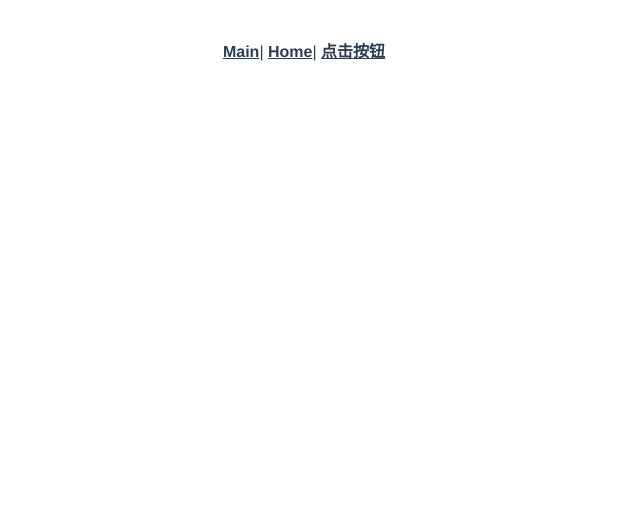
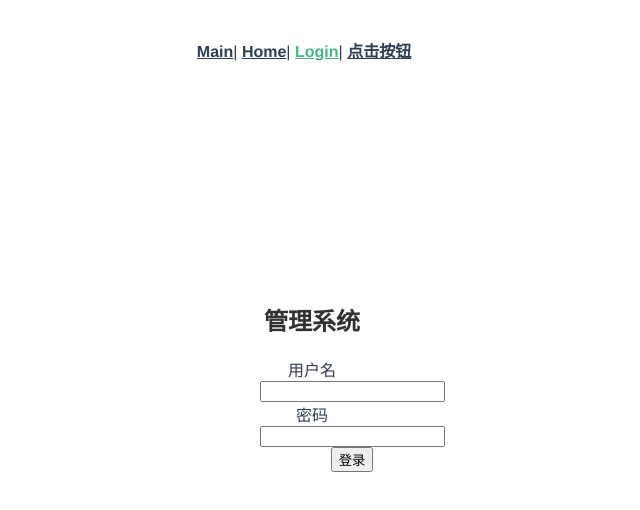
Before and after one commit to afterchj/smart-web, a Vue app: page /login in a window 1280 px wide. Shown: the top 510 px of the page, without its empty margins (336-976 px from the left). Built offline with nearby package versions, Linux system fonts and the light colour scheme.

Commit message:
axios学习

```diff
--- a/package.json
+++ b/package.json
@@ -10,6 +10,7 @@
   "dependencies": {
     "axios": "^0.21.1",
     "core-js": "^3.6.5",
+    "element-ui": "^2.15.1",
     "qs.js": "^0.1.12",
     "vue": "^2.6.11",
     "vue-axios": "^3.2.4",
--- a/src/App.vue
+++ b/src/App.vue
@@ -3,7 +3,7 @@
     <div id="nav">
       <router-link to="/Main">Main</router-link>|
       <router-link to="/home">Home</router-link>|
-      <!-- <router-link to="/about?id=1">About</router-link> -->
+      <router-link to="/login">Login</router-link>|
       <router-link :to="{ name: 'About', query: { id: this.resData.id } }"
         >点击按钮</router-link
       >
--- a/src/router/index.js
+++ b/src/router/index.js
@@ -1,6 +1,8 @@
 import Vue from 'vue'
 import VueRouter from 'vue-router'
 import Home from '../views/Home.vue'
+import Login from '../views/Login.vue'
+import List from '../views/List.vue'
 
 Vue.use(VueRouter)
 
@@ -14,6 +16,16 @@ const routes = [
     path: '/home',
     name: 'Home',
     component: Home
+  },
+  {
+    path: '/list',
+    name: 'List',
+    component: List
+  },
+  {
+    path: '/login',
+    name: 'Login',
+    component: Login
   },
   {
     path: '/about',
--- a/src/uitls/http.js
+++ b/src/uitls/https.js
@@ -5,7 +5,7 @@ import axios from 'axios';
 const httpService = axios.create({
     // url前缀-'https://some-domain.com/api/'
     // baseURL: process.env.BASE_API, // 需自定义
-    baseURL:"http://localhost:8082/",
+    baseURL:"http://172.24.230.36:7000/",
     // 请求超时时间
     timeout: 3000 // 需自定义
 });
@@ -32,10 +32,10 @@ httpService.interceptors.response.use(
         // 统一处理状态
         const res = response.data;
         console.log("response:",res);
-        if (res.status != 200) { // 需自定义
+        if (res.code != 200) { // 需自定义
             // 返回异常
             return Promise.reject({
-                status: res.status,
+                code: res.code,
                 message: res.message
             });
         } else {
@@ -45,7 +45,7 @@ httpService.interceptors.response.use(
     // 处理处理
     error => {
          if (error && error.response) {
-            switch (error.response.status) {
+            switch (error.response.code) {
                 case 400:
                     error.message = '错误请求';
                     break;
@@ -83,7 +83,7 @@ httpService.interceptors.response.use(
                     error.message = 'http版本不支持该请求';
                     break;
                 default:
-                    error.message = `未知错误${error.response.status}`;
+                    error.message = `未知错误${error.response.code}`;
             }
         } else {
             error.message = "连接到服务器失败";
--- a/src/views/Home.vue
+++ b/src/views/Home.vue
@@ -12,7 +12,7 @@
 
 <script>
 // 引入工具类-目录自定义
-import http from "@/uitls/http";
+import http from "@/uitls/https";
 
 // 使用
 const params = { userId: 123, token: "mes-token" }; // 参数
@@ -30,7 +30,7 @@ export default {
   },
   created() {
     console.log("request...");
-    http.post("/rpc/account", params);
+    http.post("/backmall/department/list", params);
 
     // this.$axios({
     //   method: "post",
--- /dev/null
+++ b/src/views/List.vue
@@ -0,0 +1,56 @@
+<template>
+  <div class="my-table">
+    <h1>部门信息</h1>
+    <table>
+      <thead>
+        <td>id</td>
+        <td>depName</td>
+        <td>createTime</td>
+        <td>操作</td>
+      </thead>
+      <tbody>
+        <tr v-for="dep in data" :key="dep.index">
+          <td v-text="dep.id"></td>
+          <td v-text="dep.name"></td>
+          <td v-text="dep.createTime"></td>
+          <td>查看</td>
+        </tr>
+        <!-- <td>{{ id }}</td>
+        <td>{{ name }}</td>
+        <td>{{ createTime }}</td>
+        <td>查看</td> -->
+      </tbody>
+    </table>
+  </div>
+</template>
+
+<script>
+// 引入工具类-目录自定义
+import http from "@/uitls/https";
+export default {
+  data() {
+    return {
+      code: "",
+      msg: "",
+      data: [],
+    };
+  },
+  created() {
+    http.get("/backmall/department/list").then((res) => {
+      this.data = res.data;
+      console.log("response...", this.data);
+    });
+  },
+};
+</script>
+
+<style scoped>
+div {
+  margin: 0 auto;
+}
+table{
+    margin: 0 auto;
+    width: 60%;
+    text-align: left;
+}
+</style>
--- /dev/null
+++ b/src/views/Login.vue
@@ -0,0 +1,63 @@
+<template>
+  <div class="login-container">
+    <el-form ref="form" :model="form" label-width="80px" class="login-form">
+      <h2 class="login-title">管理系统</h2>
+      <el-form-item label="用户名">
+        <el-input v-model="form.name"></el-input>
+      </el-form-item>
+      <el-form-item label="密码">
+        <el-input v-model="form.password"></el-input>
+      </el-form-item>
+
+      <el-form-item>
+        <el-button type="primary" @click="onSubmit">登录</el-button>
+      </el-form-item>
+    </el-form>
+  </div>
+</template>
+<script>
+import Vue from "vue";
+import ElementUI from "element-ui"; //element-ui的全部组件
+// import "element-ui/lib/theme-chalk/index.css"; //element-ui的css
+Vue.use(ElementUI); //
+export default {
+  data() {
+    return {
+      form: {
+        name: "",
+        password: "",
+      },
+    };
+  },
+  methods: {
+    onSubmit() {
+      console.log("params:", this.form);
+      this.$router.push("/list");
+    },
+  },
+};
+</script>
+
+<style acoped>
+.login-form {
+  width: 350px;
+  margin: 160px auto; /* 上下间距160px，左右自动居中*/
+  background-color: rgb(255, 255, 255, 0.8); /* 透明背景色 */
+  padding: 30px;
+  border-radius: 20px; /* 圆角 */
+}
+
+/* 背景 */
+.login-container {
+  position: absolute;
+  width: 100%;
+  height: 100%;
+  /* background: url("../../assets/login.png"); */
+}
+
+/* 标题 */
+.login-title {
+  color: #303133;
+  text-align: center;
+}
+</style>
```
Also changed, not shown: 1 other file (tests, documents, lock files or other folders).
